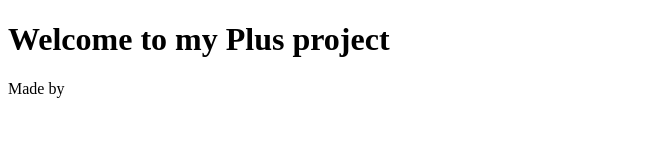
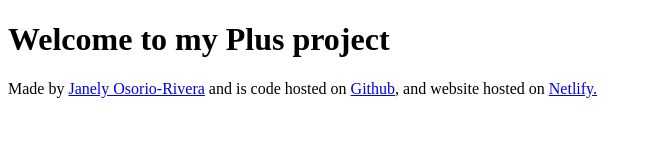
Before and after one commit to riveraborgesj/My-Vanilla-Project, a plain HTML site: page index.html in a window 1280 px wide. Shown: the whole page, without its empty margins (0-651 px from the left). Drawn offline with Linux system fonts and the light colour scheme.

Commit message:
added links to footer

```diff
--- a/index.html
+++ b/index.html
@@ -8,5 +8,19 @@
   <body>
     <h1>Welcome to my Plus project</h1>
   </body>
-  <footer>Made by</footer>
+  <footer>
+    Made by
+    <a href="https://github.com/riveraborgesj" target="_blank"
+      >Janely Osorio-Rivera</a
+    >
+    and is code hosted on
+    <a
+      href="https://github.com/riveraborgesj/My-Vanilla-Project"
+      target="_blank"
+      >Github</a
+    >, and website hosted on
+    <a href="https://main--myvanillaproject.netlify.app/" target="_blank"
+      >Netlify.</a
+    >
+  </footer>
 </html>
```
